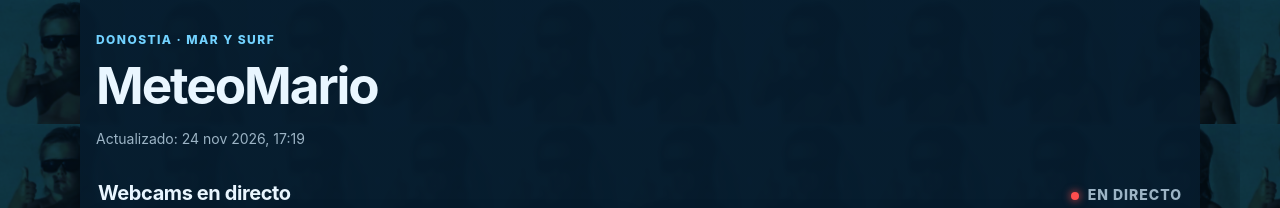
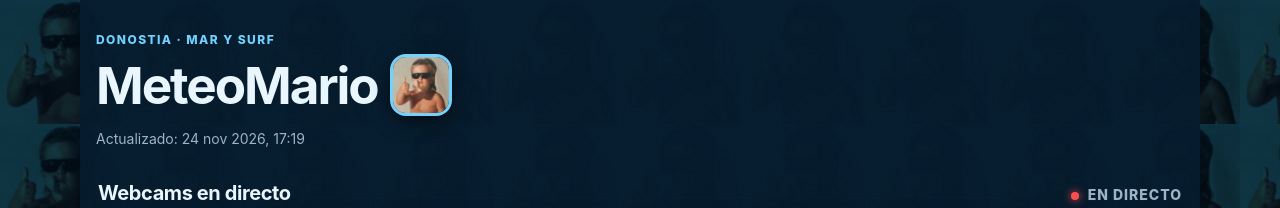
Before and after one commit to arruemario97/MeteoMario, a website: page index.html in a window 1280 px wide. Shown: the top 208 px of the page. Drawn offline with nearby package versions, Linux system fonts and the light colour scheme; no server answers.

Commit message:
Añadir avatar junto a MeteoMario

```diff
--- a/index.html
+++ b/index.html
@@ -11,7 +11,10 @@
     <main class="dashboard">
       <header class="hero">
         <p class="eyebrow">DONOSTIA · MAR Y SURF</p>
-        <h1>MeteoMario</h1>
+        <div class="brand-title">
+          <h1>MeteoMario</h1>
+          <img src="assets/meteomario-mosaic.png" alt="MeteoMario saludando" />
+        </div>
         <p class="updated" id="dashboard-updated">Cargando última actualización…</p>
       </header>
 
--- a/styles.css
+++ b/styles.css
@@ -5,6 +5,8 @@ body { margin: 0; min-height: 100vh; background: #061c2e url('assets/meteomario-
 .hero { margin: 8px 0 32px; }
 .eyebrow { color: #72d2ff; font-size: .75rem; font-weight: 800; letter-spacing: .12em; margin: 0 0 7px; }
 h1 { font-size: clamp(2rem, 8vw, 3.2rem); margin: 0; letter-spacing: -.04em; }
+.brand-title { display: flex; align-items: center; gap: 12px; }
+.brand-title img { width: 62px; height: 62px; border: 3px solid #72d2ff; border-radius: 16px; object-fit: cover; box-shadow: 0 6px 18px #0008; }
 .updated, .section-heading span { color: #9cb4c5; font-size: .875rem; }
 section { margin-top: 34px; }
 .section-heading { display: flex; align-items: baseline; justify-content: space-between; gap: 12px; margin: 0 2px 12px; }
```
